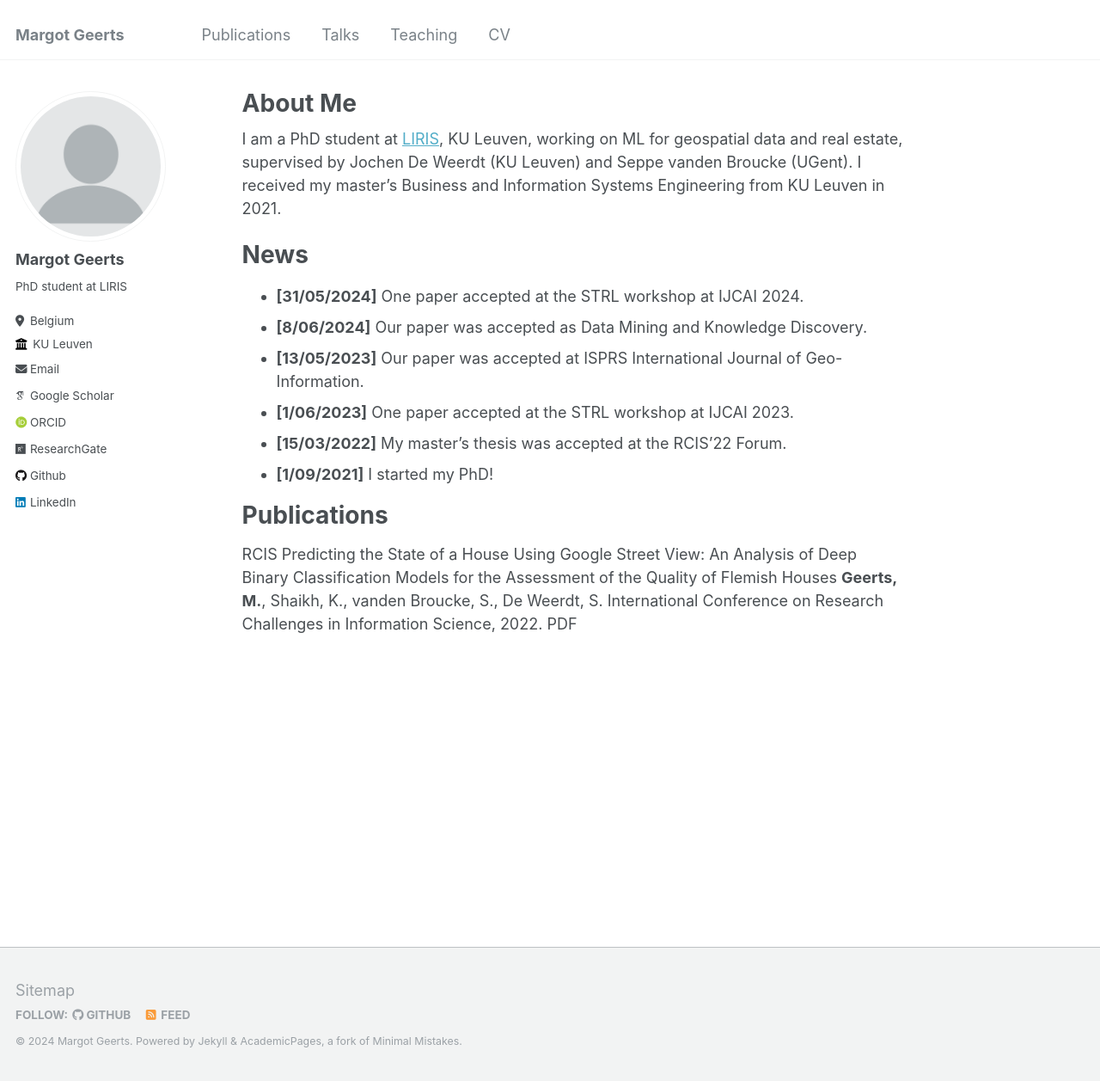
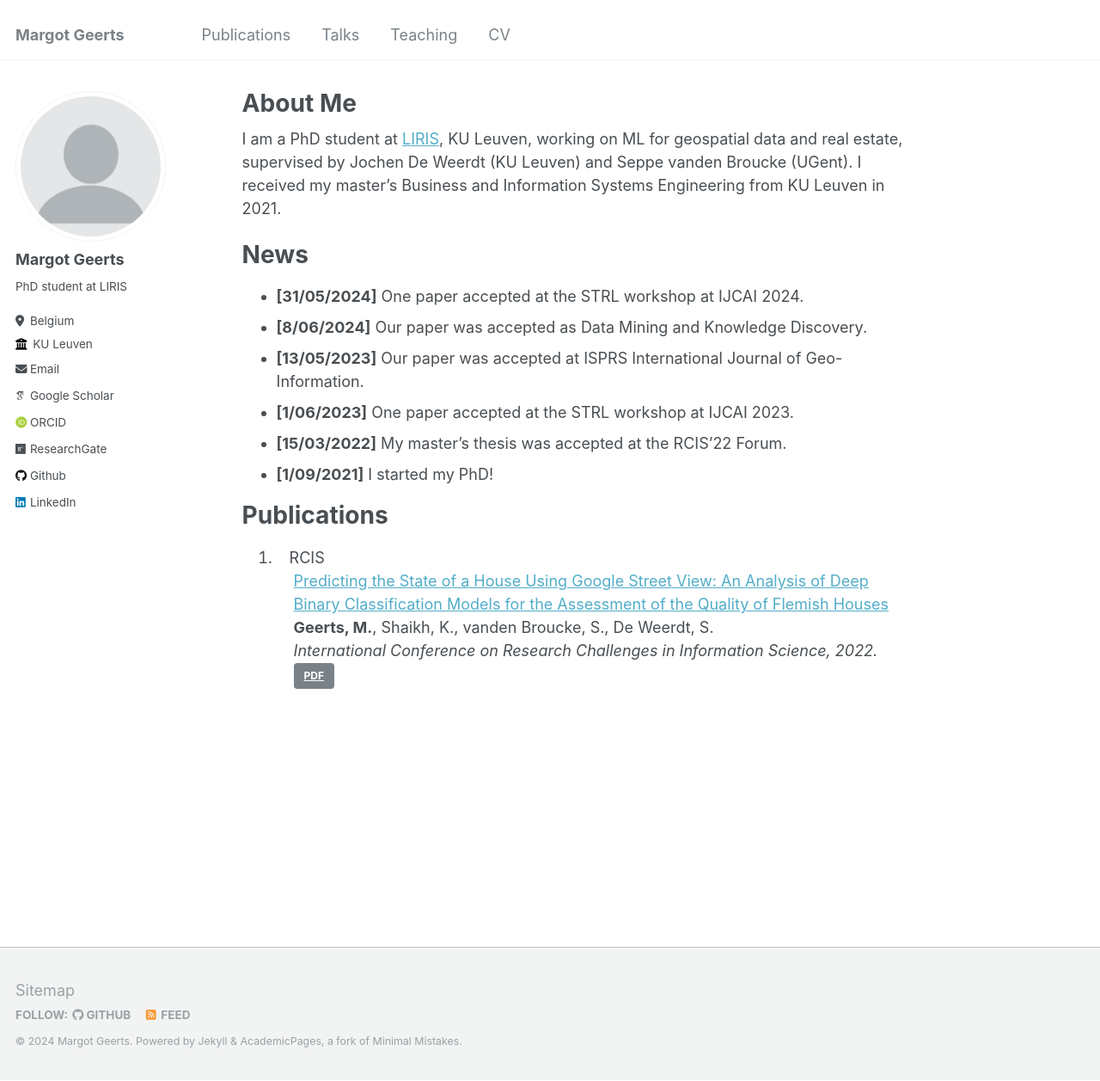
Before and after one commit to margotgeerts/margotgeerts.github.io, a Jekyll site: the page built from _pages/about.md, in a window 1280 px wide and 1257 px high. Shown: the whole window at 86% size. Built offline with Jekyll 4.4.1, drawn with Linux system fonts in a browser that asks for light colours; some web fonts are replaced.

Commit message:
Update about.md

```diff
--- a/_pages/about.md
+++ b/_pages/about.md
@@ -20,12 +20,53 @@
 
 Publications
 ======
+<div class="publications">
+<ol class="bibliography">
+
 {% for link in site.data.publications.main %}
 
-{% if link.image %}   {% endif %} {% if link.conference_short %} {{ link.conference_short }} {% endif %}
-{{ link.title }}
-{{ link.authors }}
-{{ link.conference }}
-{% if link.pdf %} PDF {% endif %} {% if link.code %} Code {% endif %} {% if link.page %} Project Page {% endif %} {% if link.bibtex %} BibTex {% endif %} {% if link.notes %} {{ link.notes }} {% endif %} {% if link.others %} {{ link.others }} {% endif %}
+<li>
+<div class="pub-row">
+  <div class="col-sm-3 abbr" style="position: relative;padding-right: 15px;padding-left: 15px;">
+    {% if link.image %}
+    <img src="{{ link.image }}" class="teaser img-fluid z-depth-1" style="width=100;height=40%">
+    {% endif %}
+    {% if link.conference_short %}
+    <abbr class="badge">{{ link.conference_short }}</abbr>
+    {% endif %}
+  </div>
+  <div class="col-sm-9" style="position: relative;padding-right: 15px;padding-left: 20px;">
+      <div class="title"><a href="{{ link.pdf }}">{{ link.title }}</a></div>
+      <div class="author">{{ link.authors }}</div>
+      <div class="periodical"><em>{{ link.conference }}</em>
+      </div>
+    <div class="links">
+      {% if link.pdf %}
+      <a href="{{ link.pdf }}" class="btn btn-sm z-depth-0" role="button" target="_blank" style="font-size:12px;">PDF</a>
+      {% endif %}
+      {% if link.code %}
+      <a href="{{ link.code }}" class="btn btn-sm z-depth-0" role="button" target="_blank" style="font-size:12px;">Code</a>
+      {% endif %}
+      {% if link.page %}
+      <a href="{{ link.page }}" class="btn btn-sm z-depth-0" role="button" target="_blank" style="font-size:12px;">Project Page</a>
+      {% endif %}
+      {% if link.bibtex %}
+      <a href="{{ link.bibtex }}" class="btn btn-sm z-depth-0" role="button" target="_blank" style="font-size:12px;">BibTex</a>
+      {% endif %}
+      {% if link.notes %}
+      <strong> <i style="color:#e74d3c">{{ link.notes }}</i></strong>
+      {% endif %}
+      {% if link.others %}
+      {{ link.others }}
+      {% endif %}
+    </div>
+  </div>
+</div>
+</li>
+
+<br>
 
 {% endfor %}
+
+</ol>
+</div>
```
